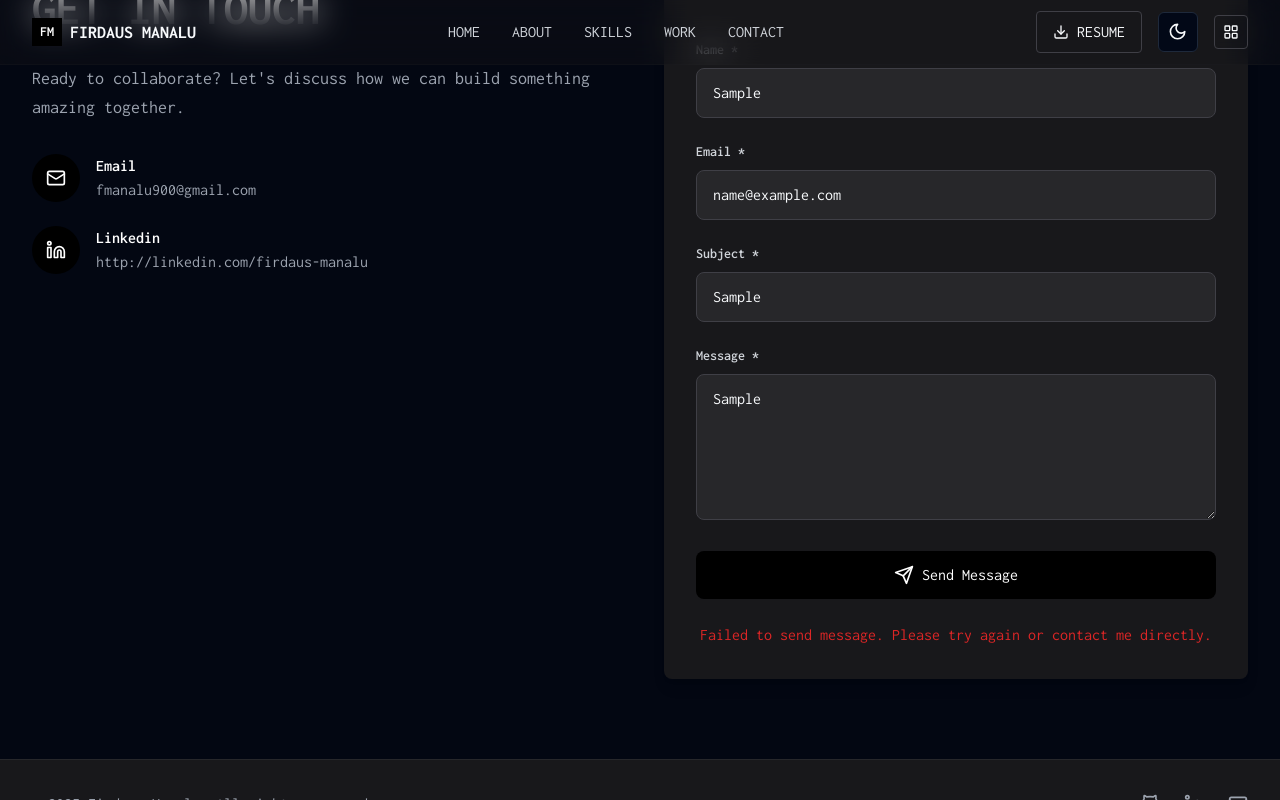
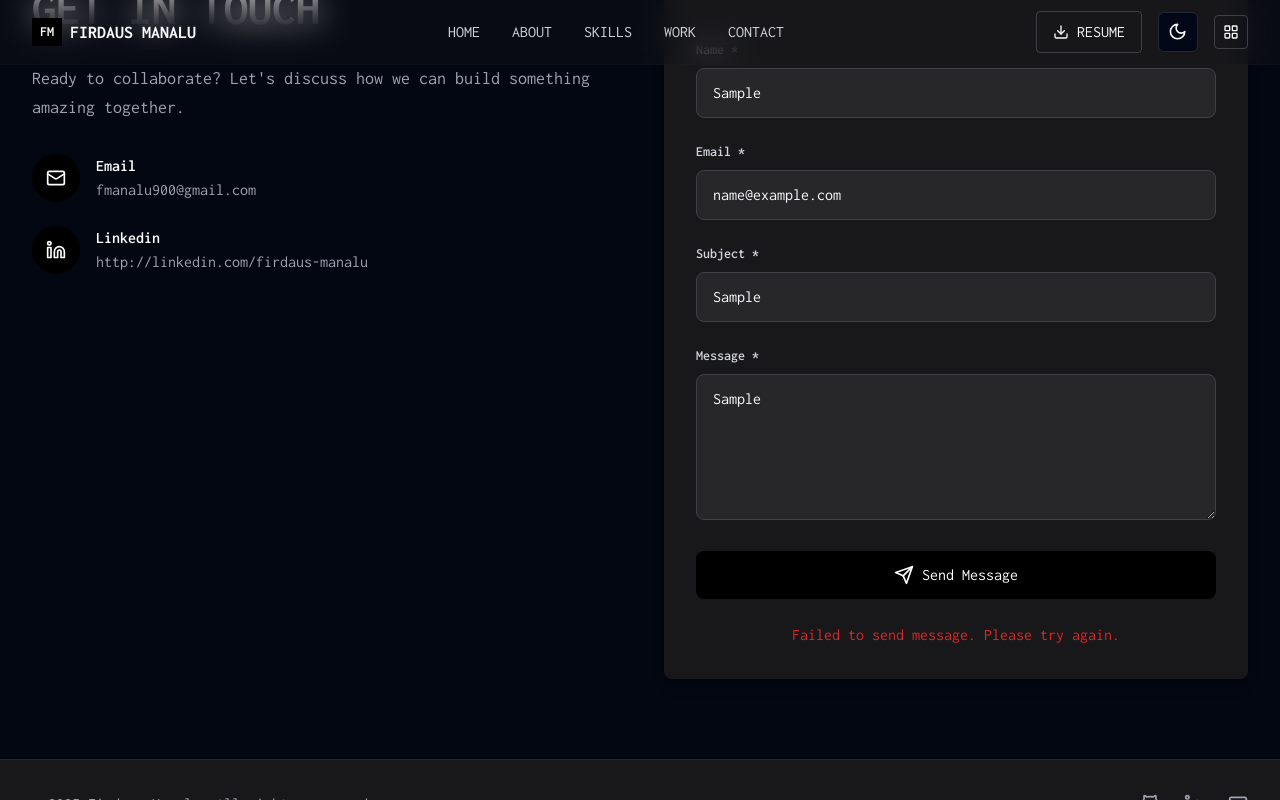
Before and after one commit to kingd4us/portfolioWeb, a React (Vite) app: page /home in a window 1280 px wide. Both pictures are taken after typing "Sample", "name@example.com", "Sample", "Sample" into the empty fields and a click on the button "Send Message". Shown: the part 4198-4998 px from the top of the page. Built offline with nearby package versions, Linux system fonts and the light colour scheme; no server answers.

Commit message:
fixing the contact form and add more animation on success send form

```diff
--- a/src/components/Contact.tsx
+++ b/src/components/Contact.tsx
@@ -1,5 +1,7 @@
 import React, { useState, useEffect } from 'react';
-import { Mail, Phone, Linkedin, Send } from 'lucide-react';
+import { Link } from 'react-router-dom';
+import { Mail, Linkedin, Send, CheckCircle } from 'lucide-react';
+import { motion, AnimatePresence } from 'framer-motion';
 
 const Contact = () => {
   const [formData, setFormData] = useState({
@@ -45,7 +47,7 @@ const Contact = () => {
 
     const submissionData = {
       ...formData,
-      access_key: '344366ee-e5d5-45ad-b242-983691a0b7db', // Replace with your key
+      access_key: '344366ee-e5d5-45ad-b242-983691a0b7db', // Your key is already here
     };
 
     // Remove honeypot from the final data sent
@@ -63,7 +65,7 @@ const Contact = () => {
 
       const result = await response.json();
       if (result.success) {
-        setSubmitStatus('success');
+        setSubmitStatus('success'); // This will trigger the animation
         setFormData({ name: '', email: '', subject: '', message: '', honeypot: '' });
       } else {
         console.error('Submission Error:', result);
@@ -75,6 +77,13 @@ const Contact = () => {
     } finally {
       setIsSubmitting(false);
     }
+  };
+
+  // Animation variants for the form and success message
+  const formVariants = {
+    hidden: { opacity: 0, y: 20 },
+    visible: { opacity: 1, y: 0 },
+    exit: { opacity: 0, y: -20 },
   };
 
   return (
@@ -110,9 +119,44 @@ const Contact = () => {
               </div>
             </div>
           </div>
-          {/* Contact Form */}
-          <div className="bg-white dark:bg-zinc-900 p-8 rounded-lg shadow-lg">
-            <form onSubmit={handleSubmit} className="space-y-6">
+          {/* Form Area */}
+          <div className="bg-white dark:bg-zinc-900 p-8 rounded-lg shadow-lg min-h-[500px] flex flex-col justify-center">
+            <AnimatePresence mode="wait">
+              {submitStatus === 'success' ? (
+                // This is the new success message card
+                <motion.div
+                  key="success"
+                  variants={formVariants}
+                  initial="hidden"
+                  animate="visible"
+                  exit="exit"
+                  transition={{ duration: 0.3 }}
+                  className="text-center"
+                >
+                  <CheckCircle className="mx-auto h-16 w-16 text-green-500" />
+                  <h3 className="mt-4 text-2xl font-semibold text-black dark:text-white">Message Sent!</h3>
+                  <p className="mt-2 text-gray-600 dark:text-gray-400">
+                    Thank you for reaching out. I'll get back to you soon.
+                  </p>
+                  <button
+                    onClick={() => setSubmitStatus('idle')}
+                    className="mt-6 w-full bg-black text-white py-3 px-6 rounded-lg hover:bg-gray-800 dark:hover:bg-gray-700 transition-colors"
+                  >
+                    Send Another Message
+                  </button>
+                </motion.div>
+              ) : (
+                // Your original form, now wrapped for animation
+                <motion.form
+                  key="form"
+                  onSubmit={handleSubmit}
+                  variants={formVariants}
+                  initial="hidden"
+                  animate="visible"
+                  exit="exit"
+                  transition={{ duration: 0.3 }}
+                  className="space-y-6"
+                >
                   <input type="text" name="honeypot" value={formData.honeypot} onChange={handleChange} style={{ display: 'none' }} tabIndex={-1} autoComplete="off" />
                   <div>
                     <label htmlFor="name" className="block text-sm font-semibold text-gray-700 dark:text-gray-300 mb-2">Name *</label>
@@ -133,9 +177,10 @@ const Contact = () => {
                   <button type="submit" disabled={isSubmitting} className="w-full bg-black text-white py-3 px-6 rounded-lg hover:bg-gray-800 dark:hover:bg-gray-700 transition-colors disabled:opacity-50 disabled:cursor-not-allowed flex items-center justify-center space-x-2">
                     {isSubmitting ? (<span>Sending...</span>) : (<><Send size={20} /><span>Send Message</span></>)}
                   </button>
-              {submitStatus === 'success' && (<div className="text-green-600 text-center">Message sent successfully! I'll get back to you soon.</div>)}
-              {submitStatus === 'error' && (<div className="text-red-600 text-center">Failed to send message. Please try again or contact me directly.</div>)}
-            </form>
+                  {submitStatus === 'error' && (<div className="text-red-600 text-center">Failed to send message. Please try again.</div>)}
+                </motion.form>
+              )}
+            </AnimatePresence>
           </div>
         </div>
       </div>
```
Lines whose indentation alone changed are shown as unchanged.
